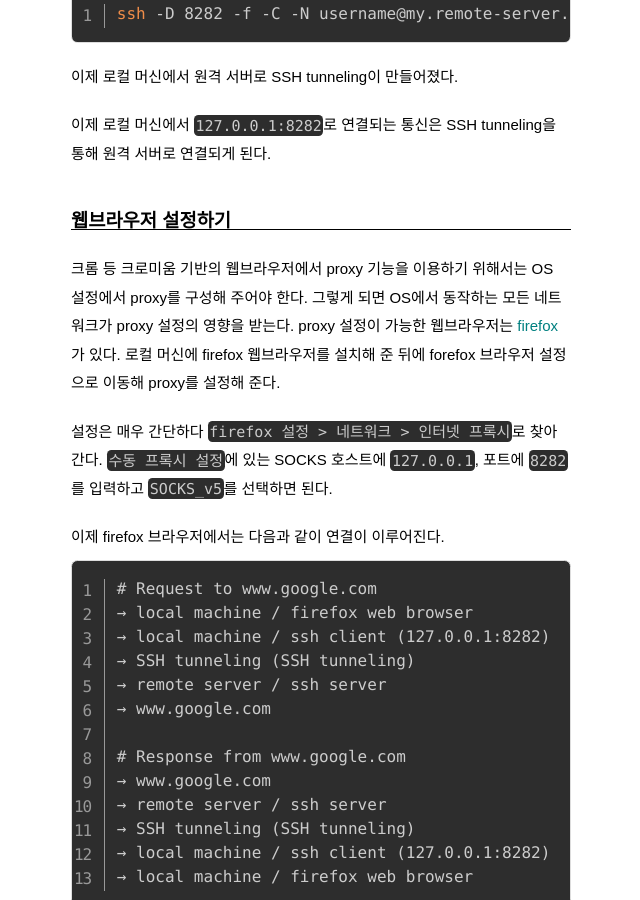
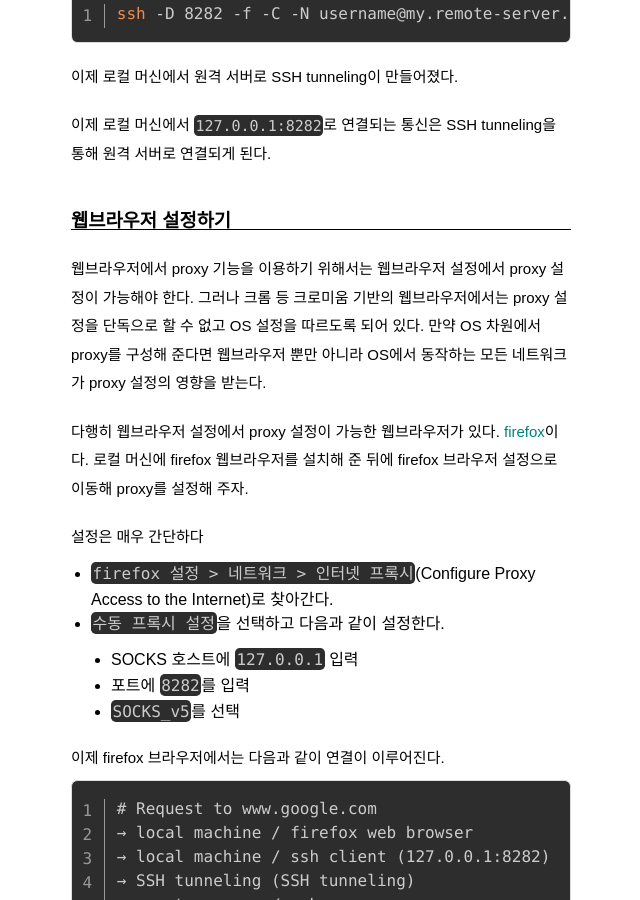
Before and after one commit to pinedance/blog, a Jekyll site: the page built from _posts/2023/07-12/2023-12-14-proxy-with-ssh-tunneling.md, in a window 1280 px wide and 900 px high, scrolled down 1699 px. Shown: the whole window, without its empty margins (319-959 px from the left). Built offline with Jekyll 4.4.1, drawn with Linux system fonts in a browser that asks for light colours; some web fonts are replaced; comment, search, counter and statistics services are not loaded; some of the changed text lies outside the part shown.

Commit message:
update lastest post

```diff
--- a/_posts/2023/07-12/2023-12-14-proxy-with-ssh-tunneling.md
+++ b/_posts/2023/07-12/2023-12-14-proxy-with-ssh-tunneling.md
@@ -49,9 +49,16 @@ ssh -D 8282 -f -C -N username@my.remote-server.io -p 8282
 
 ### 웹브라우저 설정하기
 
-크롬 등 크로미움 기반의 웹브라우저에서 proxy 기능을 이용하기 위해서는 OS 설정에서 proxy를 구성해 주어야 한다. 그렇게 되면 OS에서 동작하는 모든 네트워크가 proxy 설정의 영향을 받는다. proxy 설정이 가능한 웹브라우저는 [firefox](https://www.mozilla.org/en-US/firefox/new/)가 있다. 로컬 머신에 firefox 웹브라우저를 설치해 준 뒤에 forefox 브라우저 설정으로 이동해 proxy를 설정해 준다.
+웹브라우저에서 proxy 기능을 이용하기 위해서는 웹브라우저 설정에서 proxy 설정이 가능해야 한다. 그러나 크롬 등 크로미움 기반의 웹브라우저에서는 proxy 설정을 단독으로 할 수 없고 OS 설정을 따르도록 되어 있다. 만약 OS 차원에서 proxy를 구성해 준다면 웹브라우저 뿐만 아니라 OS에서 동작하는 모든 네트워크가 proxy 설정의 영향을 받는다.
 
-설정은 매우 간단하다 `firefox 설정 > 네트워크 > 인터넷 프록시`로 찾아간다. `수동 프록시 설정`에 있는 SOCKS 호스트에 `127.0.0.1`, 포트에 `8282`를 입력하고 `SOCKS_v5`를 선택하면 된다.
+다행히 웹브라우저 설정에서 proxy 설정이 가능한 웹브라우저가 있다. [firefox](https://www.mozilla.org/en-US/firefox/new/)이다. 로컬 머신에 firefox 웹브라우저를 설치해 준 뒤에 firefox 브라우저 설정으로 이동해 proxy를 설정해 주자.
+
+설정은 매우 간단하다
+* `firefox 설정 > 네트워크 > 인터넷 프록시`(Configure Proxy Access to the Internet)로 찾아간다.
+* `수동 프록시 설정`을 선택하고 다음과 같이 설정한다.
+  - SOCKS 호스트에 `127.0.0.1` 입력
+  - 포트에 `8282`를 입력
+  - `SOCKS_v5`를 선택
 
 이제 firefox 브라우저에서는 다음과 같이 연결이 이루어진다.
 
```
Also changed, not shown: other parts of _posts/2023/07-12/2023-12-14-proxy-with-ssh-tunneling.md (+1 -1 lines).
